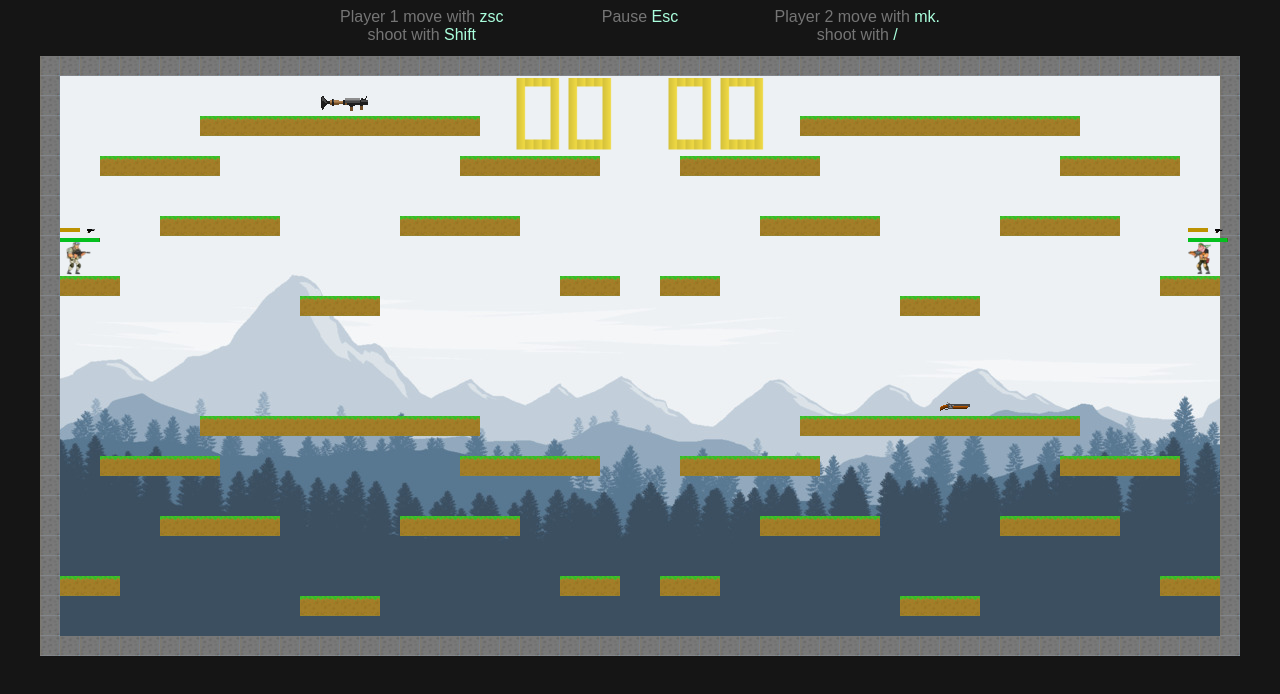
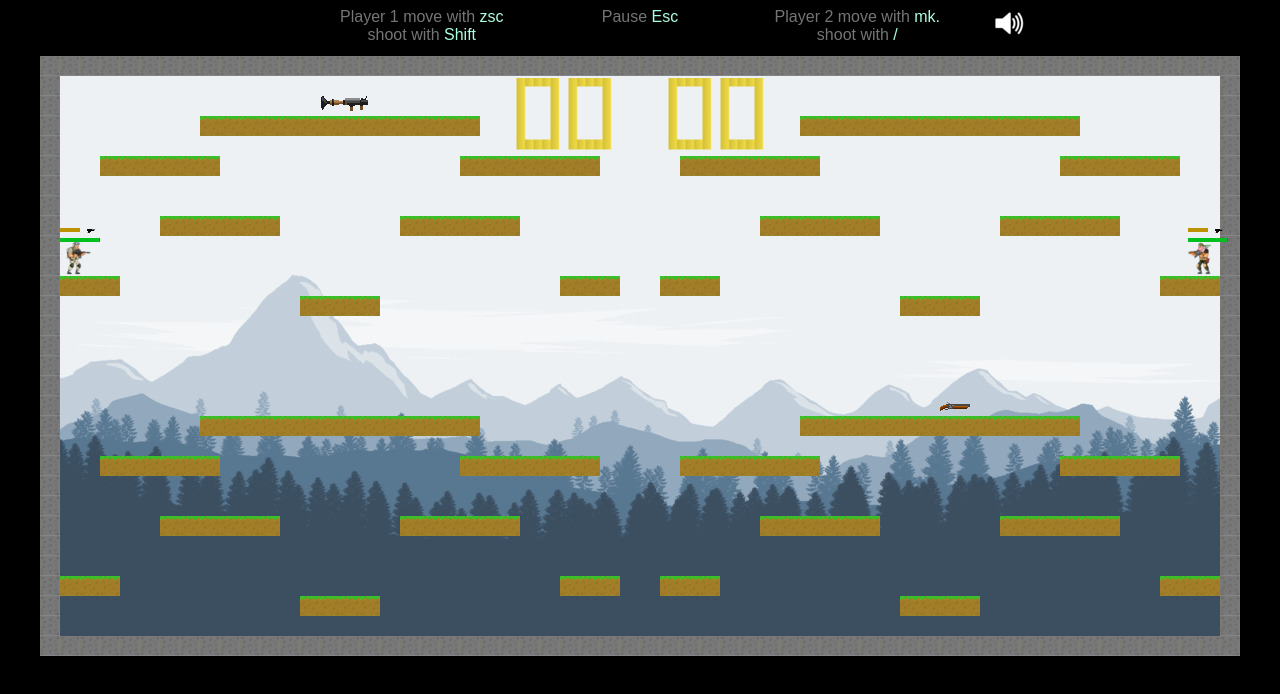
Before and after one commit to arhigod/game, a plain HTML site: page game.html in a window 1280 px wide. Drawn offline with Linux system fonts and the light colour scheme.

Commit message:
add sound button

```diff
--- a/css/game.css
+++ b/css/game.css
@@ -12,7 +12,7 @@ html,
 body {
     margin: 0;
     padding: 0;
-    background-color: #151515;
+    background-color: black;
 }
 
 canvas {
@@ -26,6 +26,7 @@ canvas {
     height: 40px;
     margin: 8px auto;
     text-align: center;
+    cursor: default;
 }
 
 .instructions {
@@ -134,15 +135,6 @@ canvas {
     margin-bottom: 11px;
     border: 2px solid #f74d01;
 }
-/*.changeskin > li:first-child:hover {
-    margin: 0;
-}
-.changeskin > li:first-child {
-    margin: 0;
-}
-.changeskin > li:first-child.selected {
-    margin:0;
-}*/
 
 .changeskin > li > span {
     display: block;
@@ -161,3 +153,17 @@ canvas {
 .changeskin > li > span.type3 {
     background-image: url(./../img/player3mini.png);
 }
+
+.sound {
+    position: absolute;
+    width: 30px;
+    height: 30px;
+    top: 1%;
+    right: 20%;
+    background: url(./../img/soundtrue.png);
+    cursor: pointer;
+}
+
+.sound:hover {
+    border: 1px solid green;
+}
--- a/game.html
+++ b/game.html
@@ -50,6 +50,7 @@
             </div>
         </div>
     </div>
+    <div class="sound"></div>
     <script type="text/javascript" src="js/resources.js"></script>
     <script type="text/javascript" src="js/input.js"></script>
     <script type="text/javascript" src="js/sprite.js"></script>
--- a/js/app.js
+++ b/js/app.js
@@ -104,6 +104,11 @@
             isPause = false;
         });
 
+        document.querySelector('.sound').addEventListener('click', function() {
+            isSound = !isSound;
+            this.style.background = 'url(./img/sound'+isSound+'.png)';
+        });
+
         [].forEach.call(document.querySelectorAll('.changeskin.player1 li'), (e, i) => e.addEventListener('click', function() {
             [].forEach.call(document.querySelectorAll('.changeskin.player1 li'), item => item.classList.remove('selected'));
             e.classList.add('selected');
@@ -185,8 +190,10 @@
             }
         }
         actionShoot() {
-            var audio = new Audio('./sound/'+this.weapon.name+this.id+'.mp3');
-            audio.play();
+            if (isSound) {
+                var audio = new Audio('./sound/' + this.weapon.name + this.id + '.mp3');
+                audio.play();
+            }
             let [x, y] = [this.pos[0] + this.sprite.size[0] / 2, this.pos[1] + this.sprite.size[1] / 2 - 8];
             this.weapon.move.forEach(move => {
                 let moveDirection = [this.direction == 'right' ? move[0] : -1 * move[0], move[1]];
@@ -261,6 +268,7 @@
     let lastWeaponSpawnTime = Date.now();
 
     var isPause = false;
+    var isSound = true;
     var terrainPattern;
 
     // Speed in pixels per second
```
Also changed, not shown: img/soundfalse.png (added), img/soundtrue.png (added).
